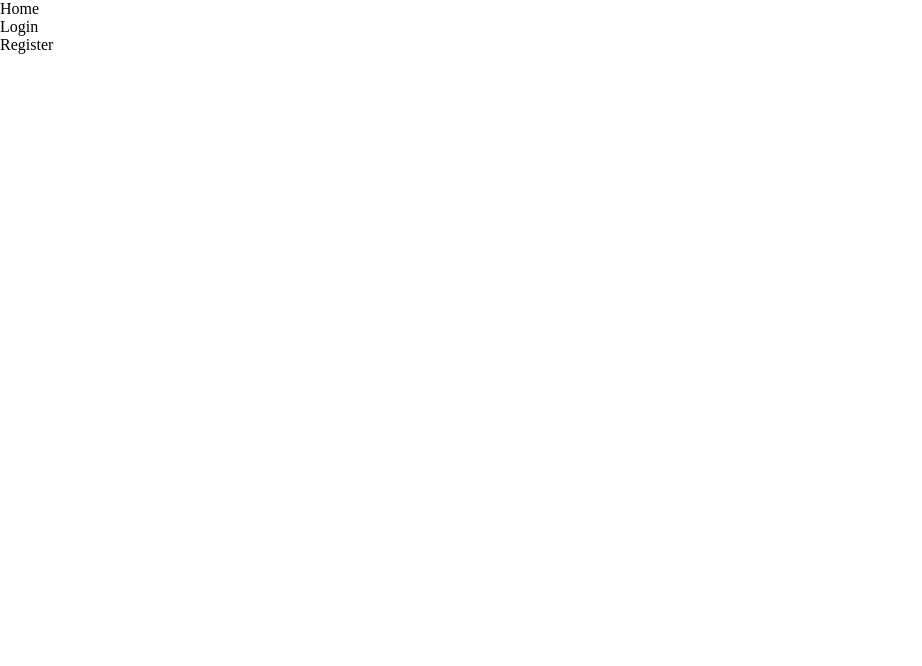
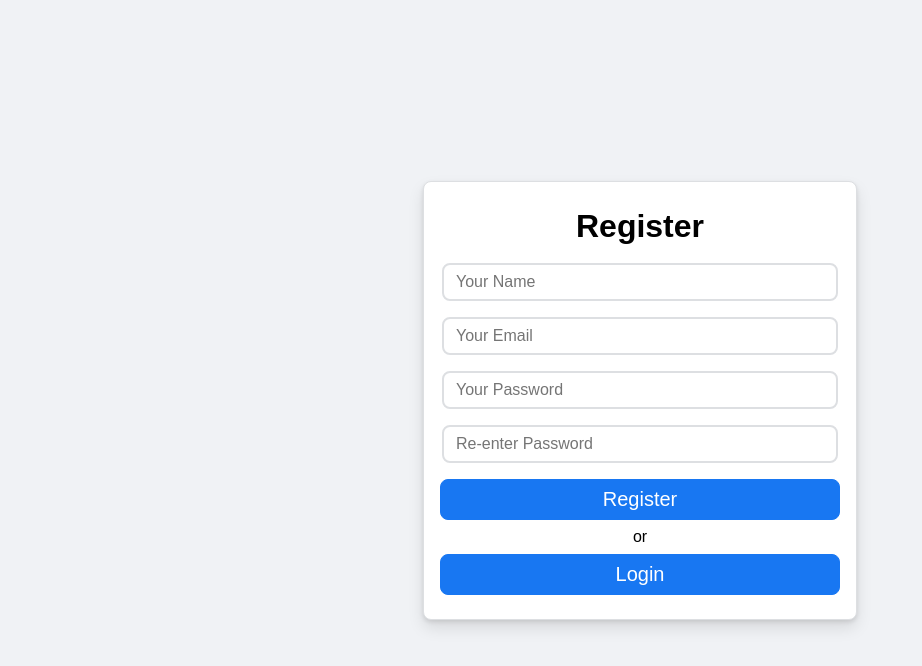
Before and after one commit to Alan-aj/node_crud_inventory, a React (Create React App) app in the folder client/: page / in a window 1280 px wide. Shown: the top 666 px of the page, without its empty margins (0-922 px from the left). Built offline with nearby package versions, Linux system fonts and the light colour scheme; the HTML template or start-up script is replaced by a standard one.

Commit message:
login and register added

```diff
--- a/client/src/App.css
+++ b/client/src/App.css
@@ -0,0 +1,9 @@
+.App {
+    display: flex;
+    width: 100vw;
+    height: 100vh;
+    justify-content: center;
+    align-items: center;
+    background: #f0f2f5;
+    font-family: Arial, sans-serif;
+}
--- a/client/src/App.js
+++ b/client/src/App.js
@@ -6,8 +6,8 @@ import Register from './components/register/register';
 function App() {
   return (
     <div className="App">
-      <Home />
-      <Login />
+      {/* <Home /> */}
+      {/* <Login /> */}
       <Register />
     </div>
   );
--- a/client/src/components/home/home.css
+++ b/client/src/components/home/home.css
@@ -0,0 +1,24 @@
+.homepage {
+    display: flex;
+    flex-direction: column;
+    align-items: center;
+    justify-content:center;
+    width: 50vw;
+    height: 50vh;
+    border-radius: 20px;
+    box-shadow: 0 0 15px 5px grey;
+    background: white;
+    position: relative
+}
+
+.homepage > .button {
+    background: #1877f2;
+    border: 1px solid #1877f2;
+    color: #fff;
+    font-size: 1.25rem;
+    padding: 0.5rem;
+    margin: 0.5rem 0;
+    border-radius: 8px;
+    outline: none;
+    cursor: pointer;
+}
--- a/client/src/components/home/home.js
+++ b/client/src/components/home/home.js
@@ -3,7 +3,10 @@ import "./home.css"
 
 const Home = () => {
     return (
-        <div>Home</div>
+        <div className="homepage">
+            <h1>Home</h1>
+            <div className="button">Logout</div>
+        </div>
     )
 }
 
--- a/client/src/components/login/login.css
+++ b/client/src/components/login/login.css
@@ -0,0 +1,38 @@
+.login {
+    width: 400px;
+    background: #fff;
+    border: 1px solid #dddfe2;
+    box-shadow: 0 2px 4px rgb(0 0 0 / 10%), 0 8px 16px rgb(0 0 0 / 10%);
+    border-radius: 8px;
+    padding: 1rem;
+    align-items: center;
+    text-align: center;
+}
+
+.login > input {
+    border-radius: 8px;
+    border: 2px solid #dddfe2;
+    outline: none;
+    color: #1d2129;
+    margin: 0.5rem 0;
+    padding: 0.5rem 0.75rem;
+    width: 92%;
+    font-size: 1rem;
+}
+
+.login > .button {
+    background: #1877f2;
+    border: 1px solid #1877f2;
+    color: #fff;
+    font-size: 1rem;
+    padding: 0.5rem;
+    margin: 0.5rem 0;
+    border-radius: 8px;
+    outline: none;
+    cursor: pointer;
+
+}
+
+.head {
+    margin: 10px;
+}
--- a/client/src/components/login/login.js
+++ b/client/src/components/login/login.js
@@ -1,9 +1,30 @@
-import React from "react"
+import React, {useState} from "react"
 import "./login.css"
 
 const Login = () => {
+
+    const [user, setUser] = useState({
+        email: "",
+        password: ""
+    })
+
+    const handleChange = e => {
+        const { name, value } = e.target
+        setUser({
+            ...user,
+            [name]: value
+        })
+    }
+
     return (
-        <div>Login</div>
+        <div className="login">
+            <h1  className="head">Login</h1>
+            <input type="text" name="email" value={user.email} placeholder="Enter your Email" onChange={ handleChange }></input>
+            <input type="password" name="password" value={user.password} placeholder="Enter your Password" onChange={ handleChange } ></input>
+                <div className="button" >Login</div>
+                <div>or</div>
+                <div className="button" >Register</div>
+        </div>
     )
 }
 
--- a/client/src/components/register/register.css
+++ b/client/src/components/register/register.css
@@ -0,0 +1,37 @@
+.register {
+    width: 400px;
+    background: #fff;
+    border: 1px solid #dddfe2;
+    box-shadow: 0 2px 4px rgb(0 0 0 / 10%), 0 8px 16px rgb(0 0 0 / 10%);
+    border-radius: 8px;
+    padding: 1rem;
+    align-items: center;
+    text-align: center;
+}
+
+.register > input {
+    border-radius: 8px;
+    border: 2px solid #dddfe2;
+    outline: none;
+    color: #1d2129;
+    margin: 0.5rem 0;
+    padding: 0.5rem 0.75rem;
+    width: 92%;
+    font-size: 1rem;
+}
+
+.register > .button {
+    background: #1877f2;
+    border: 1px solid #1877f2;
+    color: #fff;
+    font-size: 1.25rem;
+    padding: 0.5rem;
+    margin: 0.5rem 0;
+    border-radius: 8px;
+    outline: none;
+    cursor: pointer;
+}
+
+.head {
+    margin: 10px;
+}
--- a/client/src/components/register/register.js
+++ b/client/src/components/register/register.js
@@ -1,9 +1,35 @@
-import React from "react"
+import React, { useState } from "react"
 import "./register.css"
 
 const Register = () => {
+
+    const [user, setUser] = useState({
+        name: "",
+        email: "",
+        password: "",
+        reEnterPassword: ""
+    })
+
+    const handleChange = e => {
+        const { name, value } = e.target
+        setUser({
+            ...user,
+            [name]: value
+        })
+    }
+
     return (
-        <div>Register</div>
+        <div className="register">
+            {/* {console.log("User", user)} */}
+            <h1 className="head">Register</h1>
+            <input type="text" name="name" value={user.name} placeholder="Your Name" onChange={ handleChange }></input>
+            <input type="text" name="email" value={user.email} placeholder="Your Email" onChange={ handleChange }></input>
+            <input type="password" name="password" value={user.password} placeholder="Your Password" onChange={ handleChange }></input>
+            <input type="password" name="reEnterPassword" value={user.reEnterPassword} placeholder="Re-enter Password" onChange={ handleChange }></input>
+            <div className="button"  >Register</div>
+            <div>or</div>
+            <div className="button" >Login</div>
+        </div>
     )
 }
 
```
Also changed, not shown: client/public/manifest.json.
